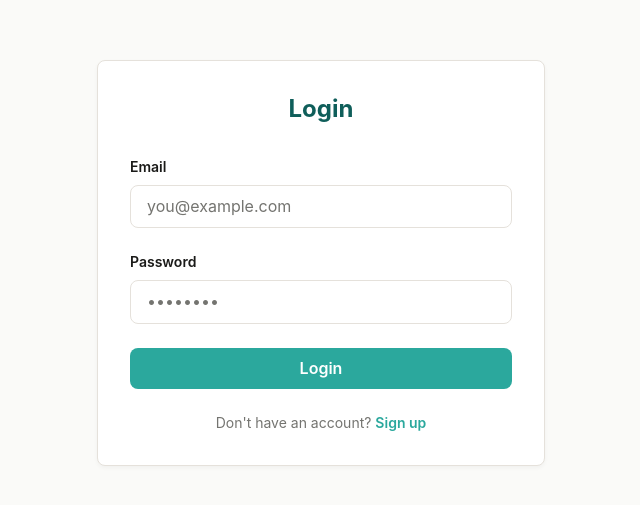
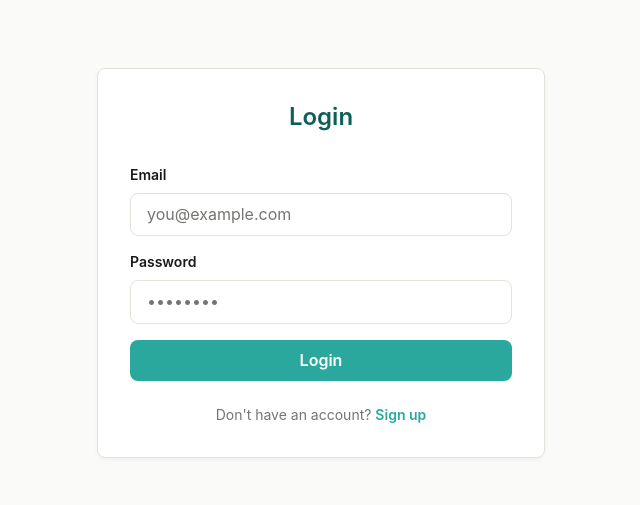
Before and after one commit to tqspham/budget-tracker-app-mecen, a Next.js app: page / in a window 1280 px wide. Shown: the part 137-642 px from the top of the page, without its empty margins (319-959 px from the left). Built offline with nearby package versions, Linux system fonts and the light colour scheme; no server answers.

Commit message:
design: implement minimalist calm aesthetic across all pages and components

```diff
--- a/app/globals.css
+++ b/app/globals.css
@@ -2,7 +2,7 @@
 
 @layer base {
   :root {
-    /* Palette */
+    /* Palette - Earth-toned, calm, minimalist */
     --color-background: #FAFAF8;
     --color-surface: #FFFFFF;
     --color-primary: #0F5E5A;
@@ -17,9 +17,13 @@
     --color-danger: #A84A3D;
     --color-danger-hover: #935d52;
 
-    /* Chart-specific spacing */
+    /* Chart-specific spacing and colors */
     --chart-padding: 2rem;
     --chart-gap: 1rem;
+    --chart-color-primary: #2BA89D;
+    --chart-color-secondary: #6B8E8A;
+    --chart-color-tertiary: #747470;
+    --chart-color-accent: #C8944C;
 
     /* Typography */
     --font-family-sans: -apple-system, BlinkMacSystemFont, "Segoe UI", "Inter", "Helvetica Neue", sans-serif;
@@ -45,26 +49,30 @@
     @apply bg-[var(--color-background)] text-[var(--color-text)];
   }
 
-  /* Typography hierarchy */
+  /* Typography hierarchy - gentle, calm */
   h1, h2, h3, h4, h5, h6 {
-    @apply font-bold text-[var(--color-primary)];
+    @apply font-semibold text-[var(--color-primary)];
     line-height: 1.3;
   }
 
   h1 {
     @apply text-4xl;
+    font-weight: 600;
   }
 
   h2 {
     @apply text-3xl;
+    font-weight: 600;
   }
 
   h3 {
-    @apply text-2xl font-semibold;
+    @apply text-2xl;
+    font-weight: 600;
   }
 
   h4 {
-    @apply text-xl font-semibold;
+    @apply text-xl;
+    font-weight: 600;
   }
 
   /* Body and form text */
@@ -73,7 +81,7 @@
     line-height: 1.6;
   }
 
-  /* Form input styling */
+  /* Form input styling - calm, minimalist */
   input[type="text"],
   input[type="email"],
   input[type="password"],
@@ -94,7 +102,7 @@
   input:disabled,
   textarea:disabled,
   select:disabled {
-    @apply bg-gray-100 cursor-not-allowed;
+    @apply bg-gray-50 cursor-not-allowed;
   }
 
   /* Button base */
@@ -109,22 +117,26 @@
 }
 
 @layer components {
-  /* Primary button */
+  /* Primary button - calm, soft rounded */
   .btn-primary {
-    @apply bg-[var(--color-accent)] text-white font-medium py-2 px-4 rounded-lg transition duration-200;
+    @apply bg-[var(--color-accent)] text-white font-semibold py-2 px-4 rounded-lg transition-colors duration-200;
   }
 
   .btn-primary:hover {
-    background-color: var(--color-accent-hover);
+    @apply bg-[var(--color-accent-hover)];
   }
 
   .btn-primary:disabled {
     @apply bg-gray-300 cursor-not-allowed opacity-50;
   }
 
-  /* Secondary button */
+  .btn-primary:focus {
+    @apply outline-none border-2 border-[var(--color-accent)];
+  }
+
+  /* Secondary button - border only, minimal */
   .btn-secondary {
-    @apply border border-[var(--color-border)] text-[var(--color-text)] font-medium py-2 px-4 rounded-lg transition duration-200;
+    @apply border border-[var(--color-border)] text-[var(--color-text)] font-semibold py-2 px-4 rounded-lg transition-colors duration-200;
   }
 
   .btn-secondary:hover {
@@ -132,50 +144,69 @@
   }
 
   .btn-secondary:disabled {
-    @apply bg-gray-100 cursor-not-allowed opacity-50;
+    @apply bg-gray-50 cursor-not-allowed opacity-50;
   }
 
-  /* Danger button */
+  .btn-secondary:focus {
+    @apply outline-none border-2 border-[var(--color-accent)];
+  }
+
+  /* Danger button - warm, muted */
   .btn-danger {
-    @apply bg-[var(--color-danger)] text-white font-medium py-2 px-4 rounded-lg transition duration-200;
+    @apply bg-[var(--color-danger)] text-white font-semibold py-2 px-4 rounded-lg transition-colors duration-200;
   }
 
   .btn-danger:hover {
-    background-color: var(--color-danger-hover);
+    @apply bg-[var(--color-danger-hover)];
   }
 
   .btn-danger:disabled {
     @apply bg-gray-300 cursor-not-allowed opacity-50;
   }
 
-  /* Card styling */
+  .btn-danger:focus {
+    @apply outline-none border-2 border-[var(--color-danger)];
+  }
+
+  /* Card styling - minimal shadow, breathing room */
   .card {
     @apply bg-[var(--color-surface)] border border-[var(--color-border)] rounded-lg;
     box-shadow: 0 2px 4px rgba(26, 26, 24, 0.04);
   }
 
-  /* Success message */
+  /* Success message - semantic, minimal */
   .message-success {
-    @apply p-4 border border-[var(--color-success)] text-[var(--color-success)] rounded;
-    background-color: rgba(59, 143, 108, 0.1);
-    animation: slideInDown 0.3s ease-out;
+    @apply p-4 border-l-4 border-[var(--color-success)] text-[var(--color-success)] rounded;
+    background-color: rgba(59, 143, 108, 0.08);
+    animation: fadeInMessage 0.3s ease-out;
   }
 
-  /* Error message */
+  /* Error message - semantic, minimal */
   .message-error {
-    @apply p-4 border border-[var(--color-danger)] text-[var(--color-danger)] rounded;
-    background-color: rgba(168, 74, 61, 0.1);
-    animation: slideInDown 0.3s ease-out;
+    @apply p-4 border-l-4 border-[var(--color-danger)] text-[var(--color-danger)] rounded;
+    background-color: rgba(168, 74, 61, 0.08);
+    animation: fadeInMessage 0.3s ease-out;
   }
 
-  @keyframes slideInDown {
+  @keyframes fadeInMessage {
     from {
       opacity: 0;
-      transform: translateY(-2px);
+      transform: translateY(-4px);
     }
     to {
       opacity: 1;
       transform: translateY(0);
+    }
+  }
+
+  @keyframes fadeOutMessage {
+    from {
+      opacity: 1;
+      transform: translateY(0);
+    }
+    to {
+      opacity: 0;
+      transform: translateY(-4px);
     }
   }
 
@@ -189,12 +220,7 @@
     }
   }
 
-  /* Chart hover interaction */
-  .chart-segment {
-    transform-origin: 50px 50px;
-  }
-
-  /* Spinner animation */
+  /* Spinner animation - calm, steady */
   .spinner-calm {
     animation: spin 2s linear infinite;
   }
@@ -207,4 +233,25 @@
       transform: rotate(360deg);
     }
   }
+
+  /* Table styling - minimal borders, breathing room */
+  table {
+    @apply w-full border-collapse;
+  }
+
+  thead {
+    @apply bg-gray-50;
+  }
+
+  thead th {
+    @apply text-left py-3 px-4 font-semibold text-[var(--color-text)] border-b border-[var(--color-border)];
+  }
+
+  tbody tr {
+    @apply border-b border-[var(--color-border)] transition-colors duration-200 hover:bg-gray-50;
+  }
+
+  tbody td {
+    @apply py-3 px-4 text-[var(--color-text)];
+  }
 }
--- a/app/layout.tsx
+++ b/app/layout.tsx
@@ -2,8 +2,8 @@ import type { Metadata } from "next";
 import "./globals.css";
 
 export const metadata: Metadata = {
-  title: "Budget Tracker",
-  description: "A modern, minimalist financial budgeting application for personal money management",
+  title: "Budget Tracker — Mindful Financial Management",
+  description: "A calm, minimalist financial budgeting application for mindful personal money management. Track budgets by category, visualize spending patterns, and manage your finances with intention and clarity.",
 };
 
 export default function RootLayout({
--- a/components/AddBudgetButton.tsx
+++ b/components/AddBudgetButton.tsx
@@ -12,9 +12,7 @@ export default function AddBudgetButton({ onClick, disabled = false }: AddBudget
     <button
       onClick={onClick}
       disabled={disabled}
-      className="inline-flex items-center gap-2 bg-[var(--color-accent)] disabled:bg-gray-300 disabled:cursor-not-allowed text-white font-semibold py-2 px-4 rounded-lg transition duration-200"
-      onMouseEnter={(e) => !disabled && (e.currentTarget.style.backgroundColor = 'var(--color-accent-hover)')}
-      onMouseLeave={(e) => !disabled && (e.currentTarget.style.backgroundColor = 'var(--color-accent)')}
+      className="inline-flex items-center gap-2 bg-[var(--color-accent)] disabled:bg-gray-300 disabled:cursor-not-allowed text-white font-semibold py-2 px-4 rounded-lg transition-colors duration-200 hover:bg-[var(--color-accent-hover)] focus:outline-none focus:border-2 focus:border-[var(--color-accent)]"
     >
       <Plus size={20} />
       Add Budget
--- a/components/LoginForm.tsx
+++ b/components/LoginForm.tsx
@@ -64,16 +64,16 @@ export default function LoginForm({ onSignupClick }: LoginFormProps) {
   };
 
   return (
-    <div className="w-full max-w-md bg-[var(--color-surface)] rounded-lg border border-[var(--color-border)] p-8" style={{ boxShadow: '0 2px 4px rgba(26,26,24,0.04)' }}>
-      <h2 className="text-2xl font-bold text-[var(--color-primary)] mb-8 text-center">Login</h2>
+    <div className="w-full max-w-md bg-[var(--color-surface)] rounded-lg border border-[var(--color-border)] p-8 card">
+      <h2 className="text-2xl font-semibold text-[var(--color-primary)] mb-8 text-center">Login</h2>
 
       {error && (
-        <div className="mb-6 p-4 bg-[var(--color-danger)] border border-[var(--color-danger)] text-[var(--color-danger)] rounded text-sm" style={{ backgroundColor: 'rgba(168, 74, 61, 0.1)' }}>
+        <div className="mb-6 p-4 bg-opacity-10 border-l-4 border-[var(--color-danger)] text-[var(--color-danger)] rounded text-sm" style={{ backgroundColor: 'rgba(168, 74, 61, 0.08)' }}>
           {error}
         </div>
       )}
 
-      <form onSubmit={handleSubmit} className="space-y-6">
+      <form onSubmit={handleSubmit} className="space-y-4">
         <div>
           <label htmlFor="email" className="block text-sm font-semibold text-[var(--color-text)] mb-2">
             Email
@@ -84,7 +84,7 @@ export default function LoginForm({ onSignupClick }: LoginFormProps) {
             value={email}
             onChange={(e) => setEmail(e.target.value)}
             disabled={loading}
-            className="w-full px-4 py-2 border border-[var(--color-border)] rounded-lg focus:outline-none focus:border-[var(--color-accent)] focus:border-2 disabled:bg-gray-100 disabled:cursor-not-allowed transition-all duration-200"
+            className="w-full px-4 py-2 border border-[var(--color-border)] rounded-lg focus:outline-none focus:border-[var(--color-accent)] focus:border-2 disabled:bg-gray-50 disabled:cursor-not-allowed transition-all duration-200"
             placeholder="you@example.com"
           />
         </div>
@@ -99,7 +99,7 @@ export default function LoginForm({ onSignupClick }: LoginFormProps) {
             value={password}
             onChange={(e) => setPassword(e.target.value)}
             disabled={loading}
-            className="w-full px-4 py-2 border border-[var(--color-border)] rounded-lg focus:outline-none focus:border-[var(--color-accent)] focus:border-2 disabled:bg-gray-100 disabled:cursor-not-allowed transition-all duration-200"
+            className="w-full px-4 py-2 border border-[var(--color-border)] rounded-lg focus:outline-none focus:border-[var(--color-accent)] focus:border-2 disabled:bg-gray-50 disabled:cursor-not-allowed transition-all duration-200"
             placeholder="••••••••"
           />
         </div>
@@ -107,10 +107,7 @@ export default function LoginForm({ onSignupClick }: LoginFormProps) {
         <button
           type="submit"
           disabled={loading}
-          className="w-full bg-[var(--color-accent)] text-white font-semibold py-2 px-4 rounded-lg transition duration-200 disabled:bg-gray-300 disabled:cursor-not-allowed"
-          style={loading ? {} : { cursor: 'pointer' }}
-          onMouseEnter={(e) => !loading && (e.currentTarget.style.backgroundColor = 'var(--color-accent-hover)')}
-          onMouseLeave={(e) => !loading && (e.currentTarget.style.backgroundColor = 'var(--color-accent)')}
+          className="w-full bg-[var(--color-accent)] text-white font-semibold py-2 px-4 rounded-lg transition-colors duration-200 disabled:bg-gray-300 disabled:cursor-not-allowed hover:bg-[var(--color-accent-hover)] focus:outline-none focus:border-2 focus:border-[var(--color-accent)]"
         >
           {loading ? 'Logging in...' : 'Login'}
         </button>
@@ -121,9 +118,7 @@ export default function LoginForm({ onSignupClick }: LoginFormProps) {
         <button
           onClick={onSignupClick}
           disabled={loading}
-          className="text-[var(--color-accent)] font-semibold disabled:cursor-not-allowed transition-colors duration-200"
-          onMouseEnter={(e) => !loading && (e.currentTarget.style.color = 'var(--color-primary)')}
-          onMouseLeave={(e) => !loading && (e.currentTarget.style.color = 'var(--color-accent)')}
+          className="text-[var(--color-accent)] font-semibold disabled:cursor-not-allowed transition-colors duration-200 hover:text-[var(--color-primary)]"
         >
           Sign up
         </button>
--- a/components/LogoutButton.tsx
+++ b/components/LogoutButton.tsx
@@ -30,9 +30,7 @@ export default function LogoutButton() {
     <button
       onClick={handleLogout}
       disabled={loading}
-      className="border border-[var(--color-border)] disabled:bg-gray-100 disabled:cursor-not-allowed text-[var(--color-text)] font-semibold py-2 px-4 rounded-lg transition duration-200"
-      onMouseEnter={(e) => !loading && (e.currentTarget.style.backgroundColor = '#f3f3f1')}
-      onMouseLeave={(e) => !loading && (e.currentTarget.style.backgroundColor = 'transparent')}
+      className="border border-[var(--color-border)] disabled:bg-gray-50 disabled:cursor-not-allowed text-[var(--color-text)] font-semibold py-2 px-4 rounded-lg transition-colors duration-200 hover:bg-gray-50 focus:outline-none focus:border-2 focus:border-[var(--color-accent)]"
     >
       {loading ? 'Logging out...' : 'Logout'}
     </button>
```
Also changed, not shown: components/BudgetCharts.tsx (+15 -16 lines), components/BudgetForm.tsx (+10 -14 lines), components/BudgetList.tsx (+15 -19 lines), components/Dashboard.tsx (+4 -4 lines), components/SignupForm.tsx (+8 -13 lines).
